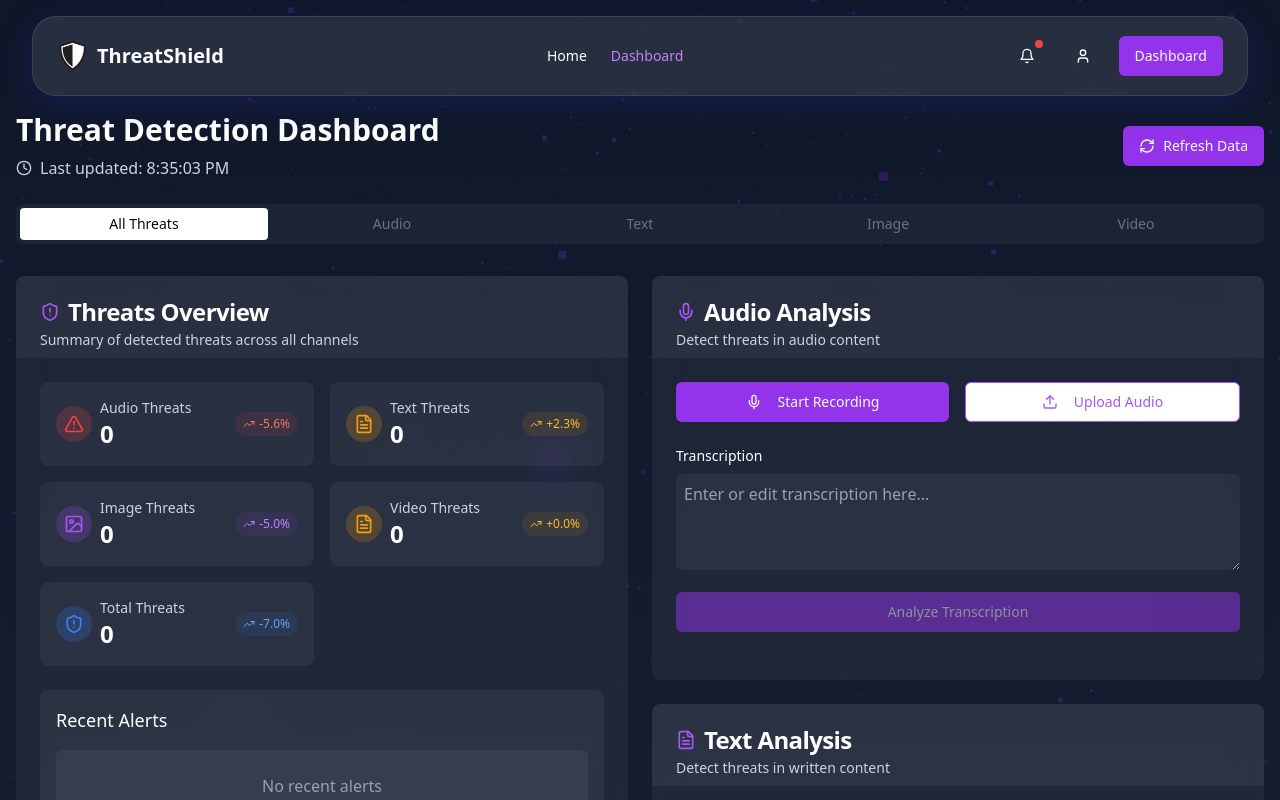
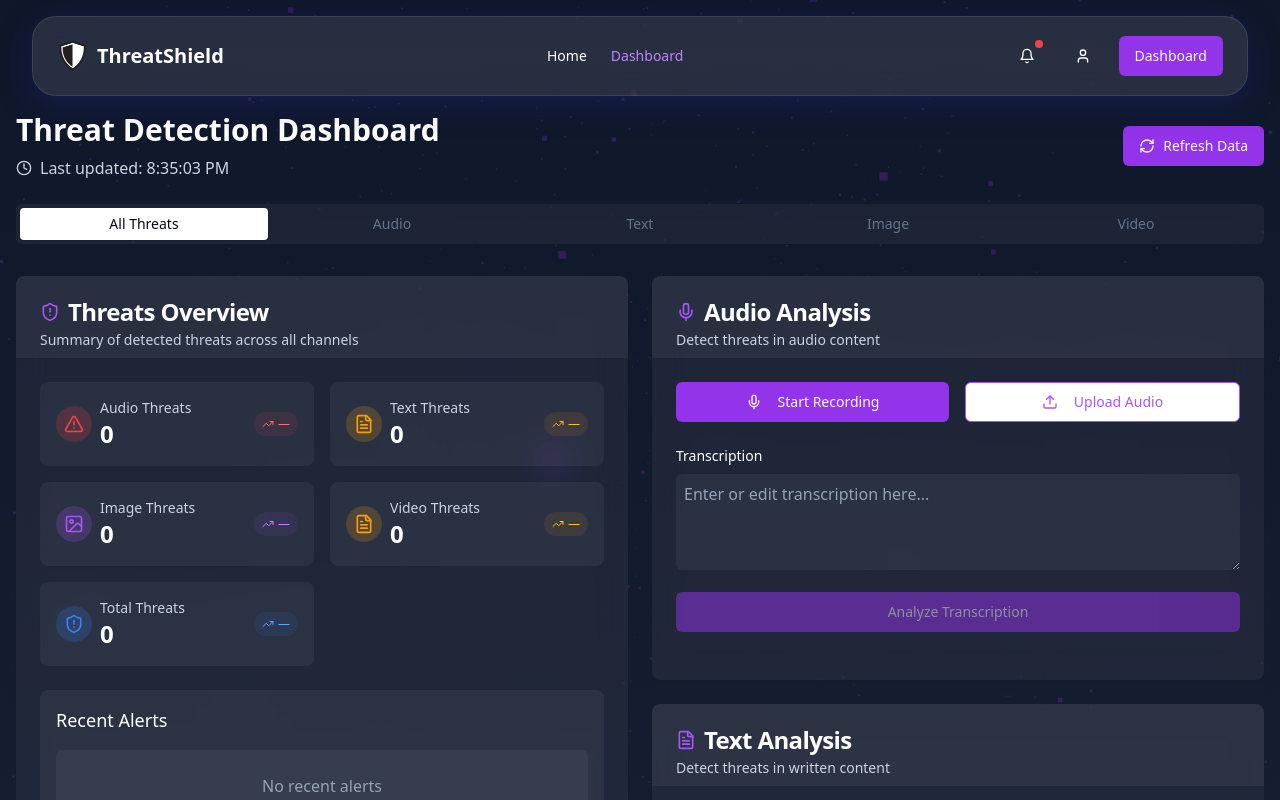
Before and after one commit to arnvjshi/Threat-Detection-Dashboard, a Next.js app: page /dashboard in a window 1280 px wide. Shown: the top 800 px of the page. Built offline with nearby package versions, Linux system fonts and the light colour scheme.

Commit message:
Fix misleading trend data and improve pie chart color differentiation
Co-authored-by: arnvjshi <84711225+arnvjshi@users.noreply.github.com>

```diff
--- a/components/dashboard/threats-overview.tsx
+++ b/components/dashboard/threats-overview.tsx
@@ -70,26 +70,24 @@ export function ThreatsOverview() {
 
       const totalThreats = audioThreats + textThreats + imageThreats + videoThreats
 
-      // Calculate trends (simplified for demo)
-      const calculateTrend = (count: number) => {
-        const random = Math.random() * 20 - 10 // Random between -10% and +10%
-        return `${random > 0 ? "+" : ""}${random.toFixed(1)}%`
-      }
+      // Note: Trend calculation would require historical comparison data
+      // For now, we show the current count only
+      const noTrend = "—"
 
       setStats({
-        audio: { count: audioThreats, trend: calculateTrend(audioThreats) },
-        text: { count: textThreats, trend: calculateTrend(textThreats) },
-        image: { count: imageThreats, trend: calculateTrend(imageThreats) },
-        video: { count: videoThreats, trend: calculateTrend(videoThreats) },
-        total: { count: totalThreats, trend: calculateTrend(totalThreats) },
+        audio: { count: audioThreats, trend: noTrend },
+        text: { count: textThreats, trend: noTrend },
+        image: { count: imageThreats, trend: noTrend },
+        video: { count: videoThreats, trend: noTrend },
+        total: { count: totalThreats, trend: noTrend },
       })
 
-      // Create threat distribution data for pie chart
+      // Create threat distribution data for pie chart - using distinct colors
       setThreatDistribution([
-        { name: "Audio", value: audioThreats, color: "#ef4444" },
-        { name: "Text", value: textThreats, color: "#f59e0b" },
-        { name: "Image", value: imageThreats, color: "#8b5cf6" },
-        { name: "Video", value: videoThreats, color: "#8b5cf6" },
+        { name: "Audio", value: audioThreats, color: "#ef4444" },     // Red
+        { name: "Text", value: textThreats, color: "#f59e0b" },       // Amber
+        { name: "Image", value: imageThreats, color: "#8b5cf6" },     // Purple
+        { name: "Video", value: videoThreats, color: "#3b82f6" },     // Blue
       ])
 
       // Generate alerts from the most recent threats - optimized to reduce passes
```
